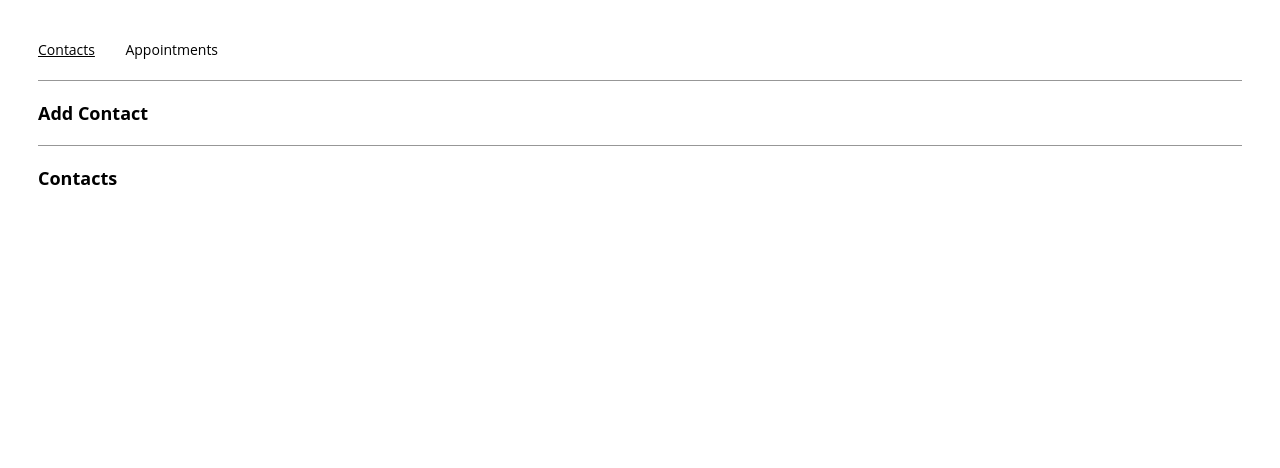
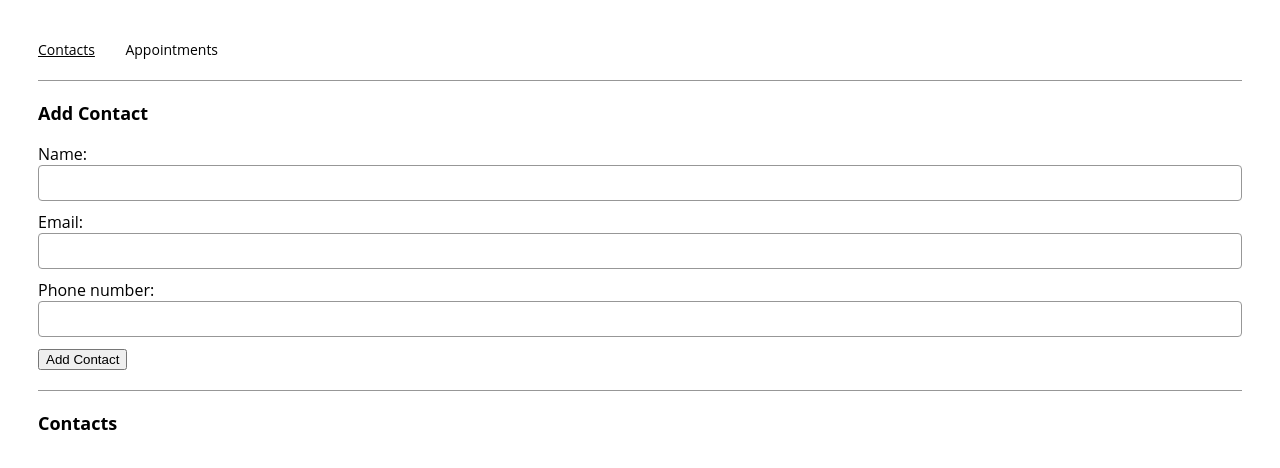
Before and after one commit to Kai-Jensen/appointment-planner-codecademy, a React (Create React App) app: page /contacts in a window 1280 px wide. Shown: the top 468 px of the page. Built offline with nearby package versions, Linux system fonts and the light colour scheme.

Commit message:
Added form logic

```diff
--- a/src/components/contactForm/ContactForm.js
+++ b/src/components/contactForm/ContactForm.js
@@ -3,13 +3,23 @@ import React from "react";
 export const ContactForm = ({
   name,
   setName,
-  phone,
-  setPhone,
+  phoneNumber,
+  setPhoneNumber,
   email,
   setEmail,
   handleSubmit
 }) => {
   return (
-    <></>
+    <>
+    <form onSubmit={handleSubmit}>
+    <label htmlFor="name">Name:</label>
+    <input value={name} onChange={e => setName(e.target.value)} type='text'/>
+    <label htmlFor="email">Email:</label>
+    <input value={email} onChange={e => setEmail(e.target.value)} type='email'/>
+    <label htmlFor="phoneNumber">Phone number:</label>
+    <input value={phoneNumber} onChange={e => setPhoneNumber(e.target.value)} type='tel' pattern="^(((\+44\s?\d{4}|\(?0\d{4}\)?)\s?\d{3}\s?\d{3})|((\+44\s?\d{3}|\(?0\d{3}\)?)\s?\d{3}\s?\d{4})|((\+44\s?\d{2}|\(?0\d{2}\)?)\s?\d{4}\s?\d{4}))(\s?\#(\d{4}|\d{3}))?$"/>
+    <button type="submit">Add Contact</button>
+    </form>
+    </>
   );
 };
```
